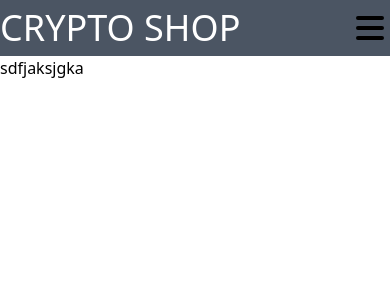
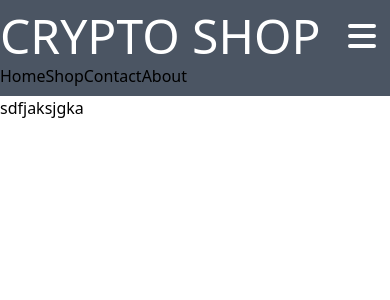
Before and after one commit to iinaamasum/crypto-shop, a React (Create React App) app: page / in a window 390 px wide. Shown: the top 300 px of the page. Built offline with nearby package versions, Linux system fonts and the light colour scheme.

Commit message:
logo and hamburger design

```diff
--- a/src/components/Header/Header.jsx
+++ b/src/components/Header/Header.jsx
@@ -3,19 +3,31 @@ import React, { useState } from 'react';
 import { Link } from 'react-router-dom';
 const Header = () => {
   const [open, setOpen] = useState(false);
-  const navMenu = [
+  const navItems = [
     { id: 1, name: 'Home', path: '/' },
-    { id: 2, name: 'About', path: '/about' },
+    { id: 2, name: 'Shop', path: '/shop' },
+    { id: 3, name: 'Contact', path: '/contact' },
+    { id: 4, name: 'About', path: '/about' },
   ];
   return (
     <div className="bg-gray-600 pb-2">
       <div className="container mx-auto pt-2 flex items-center justify-between">
-        <Link to="/" className="text-4xl text-bold uppercase text-white">
+        <Link
+          to="/"
+          className="text-5xl text-bold uppercase text-white hover:text-orange-500"
+        >
           Crypto Shop
         </Link>
-        <div className="">
-          <MenuIcon className="h-10 w-10" />
-        </div>
+        <button className="text-white hover:text-red-500 hover:bg-gray-800 rounded-md">
+          <MenuIcon className="h-10 w-10 m-2" />
+        </button>
+      </div>
+      <div className="flex flex-column md:flex-row">
+        {navItems.map((item) => (
+          <Link to={item.path} key={item.id}>
+            {item.name}
+          </Link>
+        ))}
       </div>
     </div>
   );
--- /dev/null
+++ b/src/components/NavItem/NavItem.jsx
@@ -0,0 +1,12 @@
+import React from 'react';
+import { Link } from 'react-router-dom';
+
+const NavItem = ({ name, path }) => {
+  return (
+    <div>
+      <Link to={path}>{name}</Link>
+    </div>
+  );
+};
+
+export default NavItem;
```
